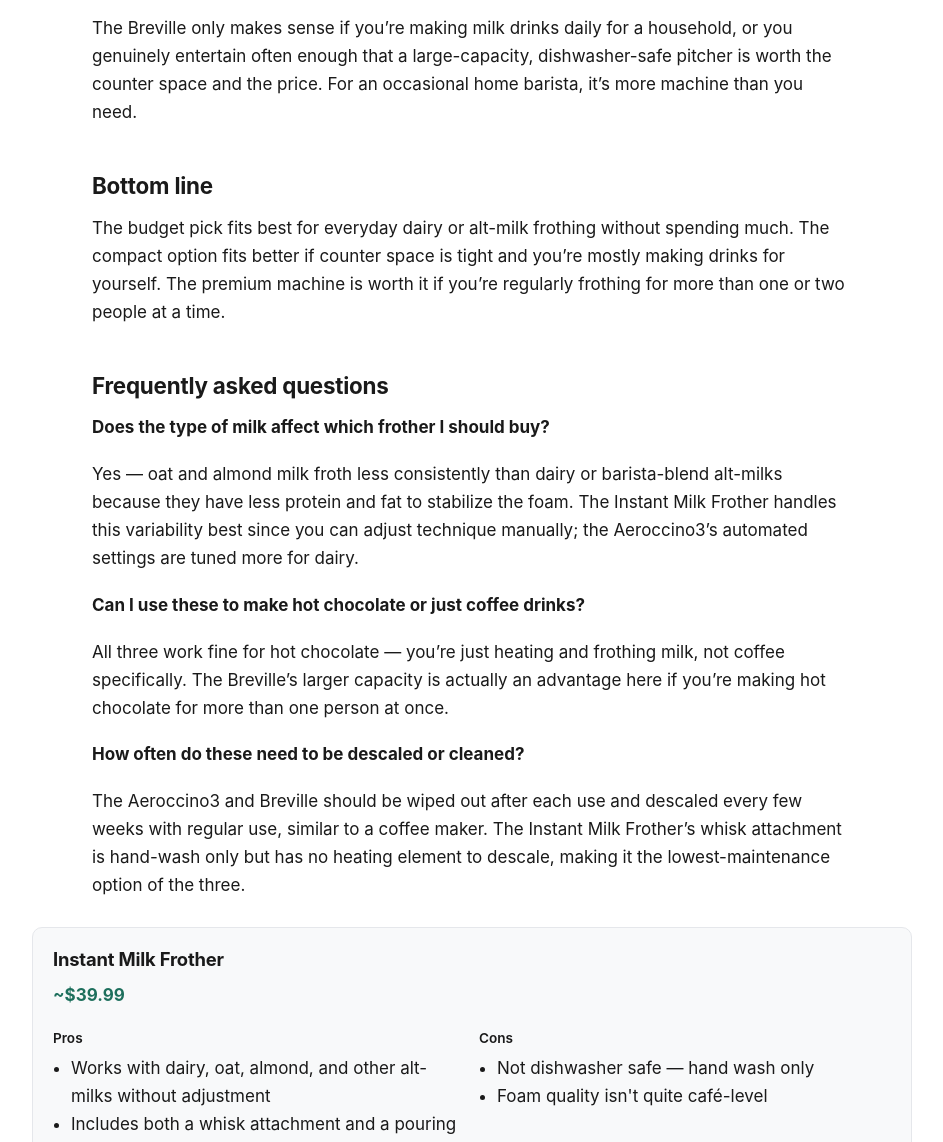
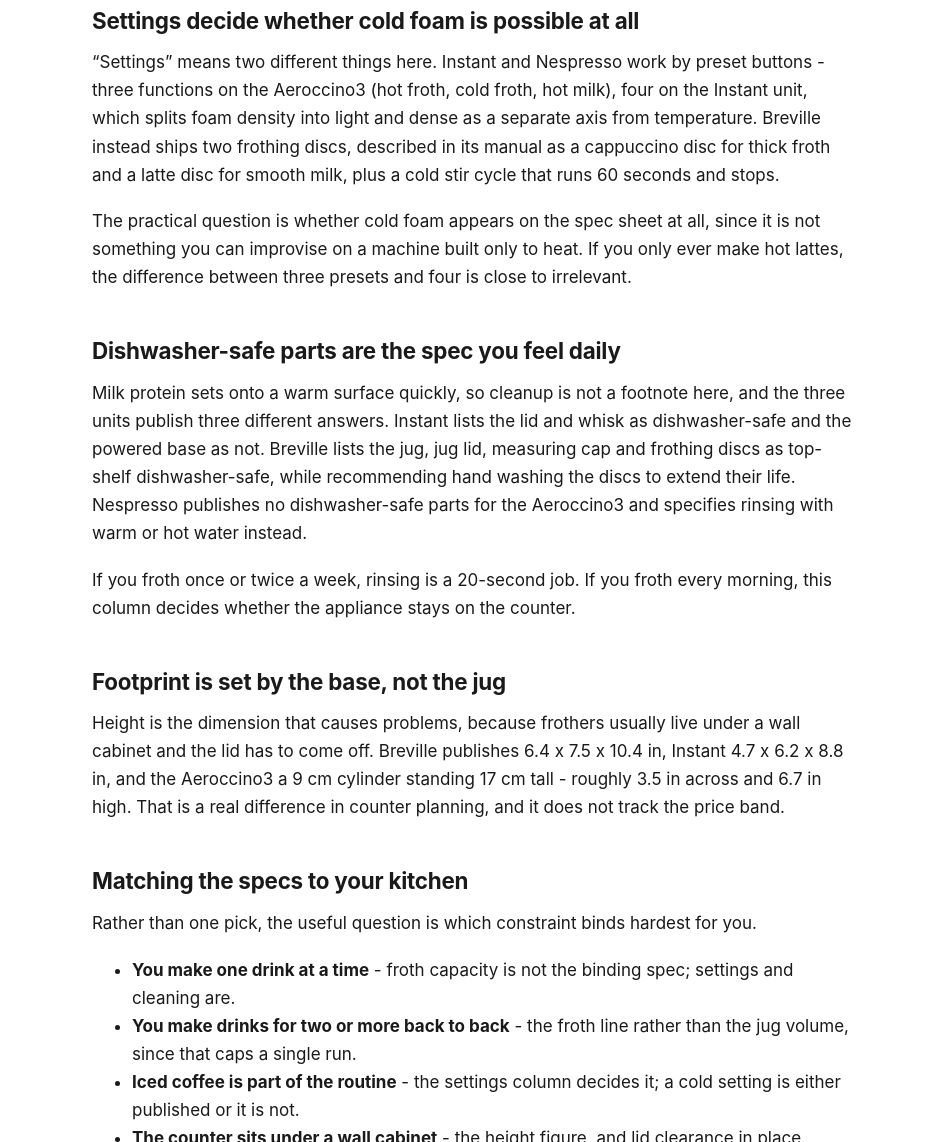
Before and after one commit to solusupport-bot/pickloot-site, an Astro site: page /blog/best-milk-frothers-2026 in a window 1280 px wide. Shown: the part 1658-2800 px from the top of the page, without its empty margins (168-1111 px from the left). Built offline with nearby package versions, Linux system fonts and the light colour scheme; Astro itself is replaced by a stand-in of ours.

Commit message:
convert: best-milk-frothers-2026, best-portable-blenders-2026 to guide format

```diff
--- a/src/content/posts/best-milk-frothers-2026.md
+++ b/src/content/posts/best-milk-frothers-2026.md
@@ -1,75 +1,98 @@
 ---
-title: "Best Milk Frothers for Home Coffee in 2026"
-description: "From a $39 handle-and-spout frother to a $200 café-style machine, here's which milk frother is actually worth it depending on how much foam you need."
+title: "How to Choose a Milk Frother in 2026"
+description: "Froth capacity, hot-milk capacity, settings and dishwasher-safe parts are what separate milk frothers. Here is how to read each published figure."
 publishDate: 2026-07-29
+updatedDate: 2026-09-11
 category: "Home & Kitchen"
+format: "guide"
 heroImage: "https://images.unsplash.com/photo-1604946326434-8dd1a3b6098b?crop=entropy&cs=tinysrgb&fit=max&fm=jpg&ixid=M3wxMDE3MjIwfDB8MXxzZWFyY2h8Mnx8bWlsayUyMGZyb3RoZXJ8ZW58MHwwfHx8MTc4ODQxNzE4NXwy&ixlib=rb-4.1.0&q=80&w=1080"
 heroImageAlt: "A milk frother and cups arranged on a kitchen counter."
 heroImageCreditName: "Ashkan Forouzani"
 heroImageCreditUrl: "https://unsplash.com/@ashkfor121?utm_source=pickloot&utm_medium=referral"
 draft: false
-products:
-  - name: "Instant Milk Frother"
-    amazonUrl: "https://www.amazon.com/s?k=Instant+Milk+Frother"
-    price: "~$39.99"
-    pros:
-      - "Works with dairy, oat, almond, and other alt-milks without adjustment"
-      - "Includes both a whisk attachment and a pouring spout"
-      - "Inexpensive way to start frothing at home"
-    cons:
-      - "Not dishwasher safe — hand wash only"
-      - "Foam quality isn't quite café-level"
-  - name: "Nespresso Aeroccino3"
-    amazonUrl: "https://www.amazon.com/s?k=Nespresso+Aeroccino3+Milk+Frother"
-    price: "~$63.99"
-    pros:
-      - "Compact footprint fits on small counters easily"
-      - "Froths quickly — under a minute for a full batch"
-      - "Sleek design that doesn't look out of place next to a coffee machine"
-    cons:
-      - "Only 4 oz capacity, so it's really a single-cup device"
-      - "Cold milk froth setting takes some trial and error"
-  - name: "Breville BMF600XL Milk Café"
-    amazonUrl: "https://www.amazon.com/s?k=Breville+BMF600XL+Milk+Cafe"
-    price: "~$199.95"
-    pros:
-      - "Froths large volumes — good for households or entertaining"
-      - "Dishwasher-safe pitcher, unlike most frothers in this range"
-      - "Multiple temperature and texture settings"
-    cons:
-      - "Takes up real counter space"
-      - "Frothing cycle is slower than smaller frothers"
-      - "Expensive for what is ultimately a single-function appliance"
+specs:
+  columns: ["Froth capacity", "Hot milk capacity", "Settings", "Dishwasher-safe parts", "Footprint (W x D x H)"]
+  options:
+    - name: "Instant Milk Frother"
+      tier: "Budget"
+      amazonUrl: "https://www.amazon.com/s?k=Instant+Milk+Frother"
+      values:
+        - "8.5 oz"
+        - "17 oz"
+        - "4 (cold foam, light warm foam, dense warm foam, warm milk)"
+        - "Lid and whisk; base is not dishwasher-safe"
+        - "4.7 x 6.2 x 8.8 in"
+      fitsWhen: "You want cold foam and dense warm foam as separate buttons, and you would rather put the lid and whisk in the dishwasher than rinse them. It is also the only one of the three that publishes a wattage figure - 500 W."
+    - name: "Nespresso Aeroccino3"
+      tier: "Mid-range"
+      amazonUrl: "https://www.amazon.com/s?k=Nespresso+Aeroccino3+Milk+Frother"
+      values:
+        - "120 ml (about 4 oz)"
+        - "240 ml (about 8 oz)"
+        - "3 (hot froth, cold froth, hot milk)"
+        - "None - Nespresso specifies rinsing with warm or hot water"
+        - "9 cm diameter x 17 cm high"
+      fitsWhen: "Counter depth is the binding constraint - it is the narrowest of the three at 9 cm across. Note that it also has the smallest published froth capacity and no dishwasher-safe parts, so it suits single-cup routines rather than back-to-back drinks."
+    - name: "Breville Milk Cafe BMF600XL"
+      tier: "Premium"
+      amazonUrl: "https://www.amazon.com/s?k=Breville+BMF600XL+Milk+Cafe"
+      values:
+        - "500 ml max fill line"
+        - "Not published"
+        - "2 frothing discs (cappuccino, latte) plus a 60-second cold stir"
+        - "Jug, lid, measuring cap and discs, top shelf only"
+        - "6.4 x 7.5 x 10.4 in"
+      fitsWhen: "You are frothing for more than one person in a single run, and you want the froth texture changed by swapping a disc rather than by picking a preset. It takes the most counter space and the most height of the three."
 ---
 
-If you've ever tried to make café-style lattes at home, you already know the milk is the hard part — not the espresso. We compared three frothers at very different price points to figure out where the money actually buys better foam, and where it's just paying for extra features you won't use.
+On a shelf, milk frothers look like the same object in three sizes: a jug, a lid and a whisk. The published specifications separate them more than the marketing does - how much milk each one will froth, whether cold foam is a setting at all, which parts survive a dishwasher and how much counter the base occupies. This guide explains what each of those figures changes, then lays three models out side by side.
 
-## The $40 option: good for everyday use
+## Froth capacity and hot-milk capacity are two different numbers
 
-The Instant Milk Frother covers the basics well: it handles both dairy and alt-milks without fuss, and having both a whisk attachment and a pouring spout in one unit means you're not buying two separate tools. The tradeoff is that it's hand-wash only and the foam is good, not café-quality. For most home coffee setups, that's a fine trade for the price.
+Most frothers publish two maximum fill levels, and the gap is large. Foam needs headroom to expand into, so the frothing line sits well below the heating line - Nespresso publishes 120 ml for milk froth against 240 ml for hot milk, and Instant 8.5 oz for frothing against 17 oz for heating. In both cases frothing caps out at half the heating figure.
 
-## When the compact single-cup option makes sense
+This matters because retail listings usually quote the larger number. If you are making foamed drinks, the froth line caps how many you get per run, and it is the figure to compare. Breville publishes a single 500 ml maximum fill marking for its cappuccino and latte discs and no separate hot-milk figure, a reminder that both specs are not always on the page.
 
-The Aeroccino3 is built for one thing: a fast, small batch of froth for a single latte or cappuccino, and it does that well in a design small enough for a tiny kitchen. The catch is the 4 oz capacity — if you're making drinks for more than one person, you'll be running it multiple times, which gets old fast.
+Where it stops mattering: if you make one drink at a time, every capacity here clears it comfortably.
 
-## Is the $200 machine worth it?
+## Settings decide whether cold foam is possible at all
 
-The Breville only makes sense if you're making milk drinks daily for a household, or you genuinely entertain often enough that a large-capacity, dishwasher-safe pitcher is worth the counter space and the price. For an occasional home barista, it's more machine than you need.
+"Settings" means two different things here. Instant and Nespresso work by preset buttons - three functions on the Aeroccino3 (hot froth, cold froth, hot milk), four on the Instant unit, which splits foam density into light and dense as a separate axis from temperature. Breville instead ships two frothing discs, described in its manual as a cappuccino disc for thick froth and a latte disc for smooth milk, plus a cold stir cycle that runs 60 seconds and stops.
 
-## Bottom line
+The practical question is whether cold foam appears on the spec sheet at all, since it is not something you can improvise on a machine built only to heat. If you only ever make hot lattes, the difference between three presets and four is close to irrelevant.
 
-The budget pick fits best for everyday dairy or alt-milk frothing without spending much. The compact option fits better if counter space is tight and you're mostly making drinks for yourself. The premium machine is worth it if you're regularly frothing for more than one or two people at a time.
+## Dishwasher-safe parts are the spec you feel daily
+
+Milk protein sets onto a warm surface quickly, so cleanup is not a footnote here, and the three units publish three different answers. Instant lists the lid and whisk as dishwasher-safe and the powered base as not. Breville lists the jug, jug lid, measuring cap and frothing discs as top-shelf dishwasher-safe, while recommending hand washing the discs to extend their life. Nespresso publishes no dishwasher-safe parts for the Aeroccino3 and specifies rinsing with warm or hot water instead.
+
+If you froth once or twice a week, rinsing is a 20-second job. If you froth every morning, this column decides whether the appliance stays on the counter.
+
+## Footprint is set by the base, not the jug
+
+Height is the dimension that causes problems, because frothers usually live under a wall cabinet and the lid has to come off. Breville publishes 6.4 x 7.5 x 10.4 in, Instant 4.7 x 6.2 x 8.8 in, and the Aeroccino3 a 9 cm cylinder standing 17 cm tall - roughly 3.5 in across and 6.7 in high. That is a real difference in counter planning, and it does not track the price band.
+
+## Matching the specs to your kitchen
+
+Rather than one pick, the useful question is which constraint binds hardest for you.
+
+- **You make one drink at a time** - froth capacity is not the binding spec; settings and cleaning are.
+- **You make drinks for two or more back to back** - the froth line rather than the jug volume, since that caps a single run.
+- **Iced coffee is part of the routine** - the settings column decides it; a cold setting is either published or it is not.
+- **The counter sits under a wall cabinet** - the height figure, and lid clearance in place.
+- **You froth most days** - dishwasher-safe parts, the friction you repeat.
+
+The spec table above carries the published figures for all of these axes.
 
 ## Frequently asked questions
 
-**Does the type of milk affect which frother I should buy?**
+**Does the type of milk change which specs matter?**
 
-Yes — oat and almond milk froth less consistently than dairy or barista-blend alt-milks because they have less protein and fat to stabilize the foam. The Instant Milk Frother handles this variability best since you can adjust technique manually; the Aeroccino3's automated settings are tuned more for dairy.
+Oat and almond milk have less protein and fat than dairy to stabilise foam, so they generally froth less consistently unless you use a barista-formulated version. None of the three manufacturers publishes separate capacity or timing figures for non-dairy milk, so the spec sheets will not settle this axis - the settings column is the closest proxy, since more foam-density options give you more to adjust.
 
-**Can I use these to make hot chocolate or just coffee drinks?**
+**Can these be used for hot chocolate, or only coffee drinks?**
 
-All three work fine for hot chocolate — you're just heating and frothing milk, not coffee specifically. The Breville's larger capacity is actually an advantage here if you're making hot chocolate for more than one person at once.
+They heat and froth milk, so hot chocolate works the same way as a latte base. The relevant spec is the hot-milk capacity rather than the froth capacity, since you are heating rather than foaming - which is where the Breville's unpublished hot-milk figure is a genuine gap in the comparison.
 
-**How often do these need to be descaled or cleaned?**
+**How often do these need cleaning or descaling?**
 
-The Aeroccino3 and Breville should be wiped out after each use and descaled every few weeks with regular use, similar to a coffee maker. The Instant Milk Frother's whisk attachment is hand-wash only but has no heating element to descale, making it the lowest-maintenance option of the three.
+All three manuals specify cleaning after each use; the Aeroccino3 is rinse-only, while the other two have dishwasher-safe parts. Descaling applies to units whose heating element meets water deposits over time, and the published guidance is to follow the interval in each manual rather than a fixed calendar - hard water shortens it.
--- a/src/content/posts/best-portable-blenders-2026.md
+++ b/src/content/posts/best-portable-blenders-2026.md
@@ -1,74 +1,98 @@
 ---
-title: "Best Portable Blenders in 2026 (Compared Side-by-Side)"
-description: "We researched battery life, blade power, and cleanup time across the top personal blenders on the market to find out which ones are actually worth packing."
+title: "How to Choose a Portable Blender in 2026"
+description: "Power source, peak watts, blending capacity and blends per charge are the specs that separate portable blenders. Here is what each figure changes in use."
 publishDate: 2026-07-30
+updatedDate: 2026-09-11
 category: "Home & Kitchen"
+format: "guide"
 heroImage: "https://images.unsplash.com/photo-1570222094114-d054a817e56b?crop=entropy&cs=tinysrgb&fit=max&fm=jpg&ixid=M3wxMDE3MjIwfDB8MXxzZWFyY2h8MXx8YmxlbmRlcnxlbnwwfDB8fHwxNzg4NDE3NTI3fDI&ixlib=rb-4.1.0&q=80&w=1080"
 heroImageAlt: "A black and gray countertop blender on a kitchen counter."
 heroImageCreditName: "Daniel Norris"
 heroImageCreditUrl: "https://unsplash.com/@danielnorris?utm_source=pickloot&utm_medium=referral"
 draft: false
-products:
-  - name: "Ninja BlendBoss Personal Blender"
-    amazonUrl: "https://www.amazon.com/s?k=Ninja+BlendBoss+Personal+Blender"
-    price: "~$117"
-    pros:
-      - "1,200-watt motor handles ice and frozen fruit without stalling"
-      - "26 oz capacity is enough for a full meal-replacement smoothie"
-      - "Simple one-button program settings, no learning curve"
-    cons:
-      - "Not cordless — needs an outlet, so it's less \"portable\" than the others here"
-      - "Non-slip base can be awkward to lift off the counter"
-  - name: "Beast Go Cordless Portable Blender"
-    amazonUrl: "https://www.amazon.com/s?k=Beast+Go+Cordless+Portable+Blender"
-    price: "~$114"
-    pros:
-      - "Genuinely cordless with strong battery life — best for travel or the gym"
-      - "22.6 oz cup with a carrying loop built into the lid"
-      - "Dishwasher-safe parts make cleanup fast"
-    cons:
-      - "Heaviest of the three at around 2 lbs"
-      - "Premium price for a blender you can't plug in for extra power"
-  - name: "Magic Bullet Blender, 11-Piece Set"
-    amazonUrl: "https://www.amazon.com/s?k=Magic+Bullet+Blender+11+Piece+Set"
-    price: "~$39"
-    pros:
-      - "Cheapest option here by a wide margin"
-      - "Comes with multiple cup sizes for different portions"
-      - "Compact enough to store in a small kitchen"
-    cons:
-      - "250-watt motor struggles with ice compared to the other two"
-      - "Cups feel flimsier and aren't built for years of daily abuse"
+specs:
+  columns: ["Power source", "Peak motor power", "Blending capacity", "Blends per charge", "Dishwasher-safe parts"]
+  options:
+    - name: "Magic Bullet MBR-1101"
+      tier: "Budget"
+      amazonUrl: "https://www.amazon.com/s?k=Magic+Bullet+MBR-1101"
+      values:
+        - "Corded, 29.5 in cord"
+        - "250 W"
+        - "Not published"
+        - "Not applicable - mains powered"
+        - "Cups and lids, top rack; base and blades are not"
+      fitsWhen: "The blender is staying on one counter and the jobs are soft - shakes, dressings, small batches. It is the only one of the three that does not publish a cup volume, so check the figure on the retail listing if portion size matters to you."
+    - name: "Ninja BlendBOSS DB351"
+      tier: "Mid-range"
+      amazonUrl: "https://www.amazon.com/s?k=Ninja+BlendBOSS+DB351"
+      values:
+        - "Corded"
+        - "1,200 peak watts"
+        - "26 oz tumbler (max fill not published)"
+        - "Not applicable - mains powered"
+        - "Tumbler, lid and straw"
+      fitsWhen: "You blend frozen fruit or ice at home and carry the tumbler out afterwards rather than the blender. Ninja publishes preset programs for smoothie, ice crush and blend, so the machine sets its own run time."
+    - name: "Beast GO Cordless"
+      tier: "Premium"
+      amazonUrl: "https://www.amazon.com/s?k=Beast+GO+Cordless+Blender"
+      values:
+        - "Cordless, USB-C rechargeable 11.1 V battery"
+        - "Not published"
+        - "500 ml (17 oz) of a 670 ml (23 oz) vessel"
+        - "About 13 cycles of 30 seconds"
+        - "Vessels, lids and caps, top rack"
+      fitsWhen: "There is no outlet where you blend - a gym bag, a hotel room, a desk, a campsite. It is the only one here with no mains cord, and the only one that publishes how much of the vessel is actually usable."
 ---
 
-"Portable blender" gets used loosely — some of these plug into the wall, some run on battery, and the difference matters a lot depending on whether you actually want to bring it somewhere or just want a smaller blender for your kitchen counter. We researched three that represent the main options: a powerful corded personal blender, a true cordless model, and a budget pick.
+Three products sold as portable blenders can work in completely different ways: one plugs into the wall and is portable only in that the cup travels, one runs off a battery, and one is a small countertop machine with a travel lid. Four published specs tell you which is which - the power source, the peak motor figure, the blending capacity as opposed to the vessel size, and, for battery models, blends per charge.
 
-## What we actually looked at
+## Power source is the first fork, and it changes every other spec
 
-Four things matter for a blender in this category: whether the blades can crush ice and frozen fruit without stalling out, how long a charge lasts (for the cordless model), how loud it runs, and how much of a pain the cup is to clean afterward. Marketing copy tends to oversell all four, so we weighted real owner reviews heavily here rather than spec sheets alone.
+Two of the three models here are corded, which means "portable" describes the cup rather than the appliance: the Magic Bullet publishes a 29.5 in cord and the Ninja a 5.62 lb base, so both are counter appliances whose tumbler goes out the door. The Beast GO Cordless publishes an 11.1 V three-cell battery and a USB-C port with a charge time under two hours, which is what makes it usable where there is no outlet.
 
-## Corded power vs. true portability
+Read this column first, because it decides whether the rest of the table applies. Blends per charge is meaningless for a mains-powered unit, and peak wattage is not published for the battery one.
 
-The Ninja BlendBoss is the strongest blender in this group, but it needs an outlet — so if "portable" means "I want to bring this to the gym or on a trip," it's not actually the right pick despite the name on the box. The Beast Go Cordless is the one that's genuinely built for that use case: it runs on battery, comes with a carrying loop, and the parts are dishwasher-safe so you're not scrubbing a cup in a gym bathroom sink.
+## Peak watts describe a ceiling, not the power you use
 
-## Where the budget pick makes sense
+Peak wattage is the maximum the motor draws under load, usually for a moment while it bites into something frozen. Manufacturers print it because it is the largest number available, and it is genuinely comparable between corded models: Ninja publishes 1,200 peak watts against the Magic Bullet's 250 W motor base, and that gap is real.
 
-The Magic Bullet is close to a third of the price of the other two, and it's a reasonable choice if you're mostly making single-serving smoothies with soft fruit rather than crushing ice every day. It's not going to hold up the same way under daily heavy use, and the cups aren't as durable, but for occasional use it does the job.
+It stops being comparable the moment a battery is involved. Beast publishes no wattage for the GO Cordless, only the battery voltage - and volts and watts are not the same measurement, so there is no honest way to line an 11.1 V battery up against a 1,200-watt peak.
 
-## Which one should you buy?
+## Blending capacity is smaller than the vessel you see
 
-If you want raw blending power and don't need to unplug it, the BlendBoss is the best value. If you actually need to bring it with you — car, gym bag, dorm, desk at work — the Beast Go Cordless is worth the extra cost over a cheaper cordless option. If you're just testing whether you'll actually use a personal blender regularly, start with the Magic Bullet before spending more.
+The volume printed on a cup is the total volume, which includes the headroom the contents need to circulate. Beast is unusually explicit and publishes both figures: a 670 ml (23 oz) vessel with a 500 ml (17 oz) blending capacity, so roughly a quarter of what you see is headroom rather than smoothie. Ninja publishes a 26 oz tumbler without a separate maximum fill line, and Magic Bullet publishes the contents of its eleven-piece set - a tall cup, a short cup and a party mug - without volumes for any of them.
+
+Where it stops mattering: for a single 12 oz smoothie, all three sit comfortably inside their limits. The figure binds when you are making a meal-replacement portion, because that is when headroom starts eating into the serving.
+
+## Blends per charge is what limits a cordless blender's day
+
+For a battery model this is the spec that decides whether the machine fits your week. Beast publishes approximately 13 blending cycles of 30 seconds each per full charge on its motor base page, and up to 15 cycles on its product overview - the two figures do not agree, which is worth knowing before you plan around either. Charging is published as under two hours over USB-C.
+
+For the corded pair the cell reads "not applicable" rather than "unlimited" - the same fact from the other direction: they run as long as you like, wherever there is a socket.
+
+## Matching the specs to your desk, gym bag or kitchen
+
+Rather than one pick, the useful question is which constraint binds hardest for you.
+
+- **There is no outlet where you blend** - the power source column settles it alone.
+- **Frozen fruit or ice most days** - peak wattage, the only published proxy, and corded-only.
+- **You make a full meal-replacement portion** - blending capacity rather than vessel volume.
+- **You blend several times between charges** - blends per charge, taking the lower published figure.
+- **Cleanup is the thing you skip** - the dishwasher-safe column; every motor base is excluded.
+
+The spec table above carries the published figures for each axis.
 
 ## Frequently asked questions
 
-**Can any of these actually crush ice, or just soften it?**
+**Which published spec tells me whether it will handle ice?**
 
-The Ninja BlendBoss handles ice reliably thanks to its 1,200-watt motor. The Beast Go Cordless does reasonably well but isn't quite as consistent with a full load of ice. The Magic Bullet is the weakest of the three here — it can struggle with ice unless you add liquid first and go in smaller batches.
+Peak wattage is the closest comparable figure, and it exists for corded models only - the 1,200 peak watts Ninja publishes and the 250 W Magic Bullet motor base line up against each other. Ninja also publishes a dedicated ice crush program, which is a feature rather than a performance claim. Beast publishes neither a wattage figure nor an ice preset, so on this axis the spec sheet cannot answer the question.
 
-**How long do portable blender batteries actually last before needing to be replaced?**
+**How long do portable blender batteries last before needing replacement?**
 
-Rechargeable batteries in cordless blenders typically hold a meaningful charge for 1-2 years of regular use before capacity noticeably drops. This isn't specific to any one of these models — it's a general limitation of lithium-ion batteries under repeated charge cycles, so treat "cordless" as having a practical lifespan, not a permanent feature.
+Manufacturers publish charge time and cycles per charge, not battery lifespan, so there is no spec to compare. As a general property of lithium-ion cells, capacity declines with repeated charge cycles rather than holding indefinitely, which makes a cordless blender's useful life partly a battery question. Beast publishes a two-year warranty on the GO Cordless motor base, the closest published figure to an answer.
 
 **Is it safe to blend hot liquids in a personal blender?**
 
-Generally no, unless the manufacturer specifically states otherwise. Sealed personal blender cups can build up pressure with hot contents and the seal can fail or the cup can crack. All three blenders here are designed for cold or room-temperature ingredients — smoothies, shakes, cold soups — not hot soup blending.
+Generally no, unless the manufacturer specifically states otherwise. Sealed personal-blender cups can build pressure with hot contents, and the seal or the cup can fail. None of the three published spec sheets here lists hot blending as a supported use, so treat these as machines for cold or room-temperature ingredients.
```
